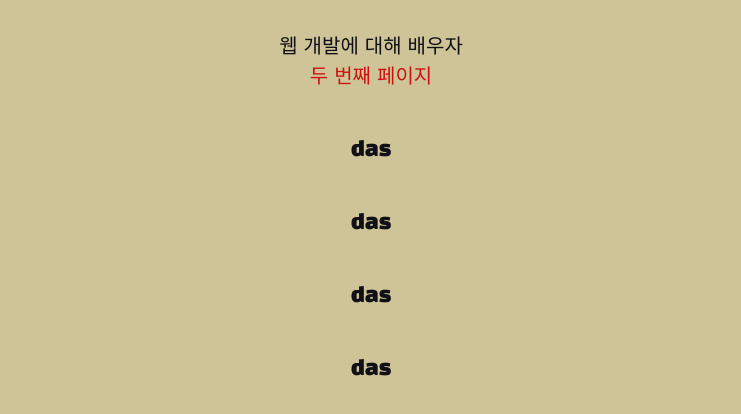
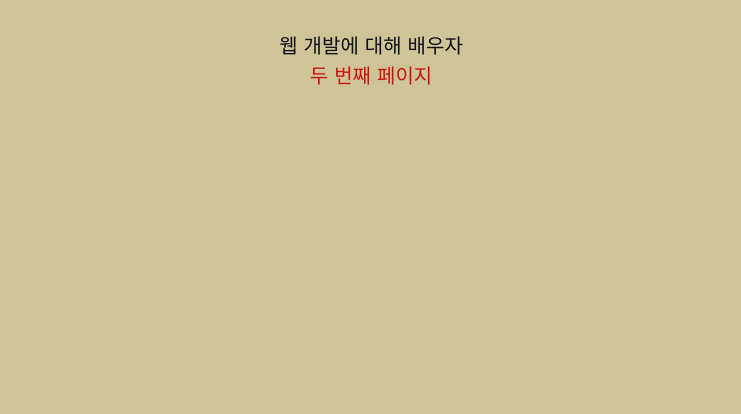
Before and after one commit to dstthonam/100day-make-webpage, a plain HTML site: page 100일만에 만드는 웹페이지/index.html in a window 1280 px wide. Shown: the part 226-640 px from the top of the page, without its empty margins (269-1010 px from the left). Drawn offline with Linux system fonts and the light colour scheme; a web font is replaced by a local one.

Commit message:
23.11.24 디자인 정리
필요없는 내용 없애기

```diff
--- a/100일만에 만드는 웹페이지/index.html
+++ b/100일만에 만드는 웹페이지/index.html
@@ -27,10 +27,6 @@
     </p>
   </footer>
 
-  <p>das</p>
-  <p>das</p>
-  <p>das</p>
-  <p>das</p>
 </body>
 
 </html>
```
